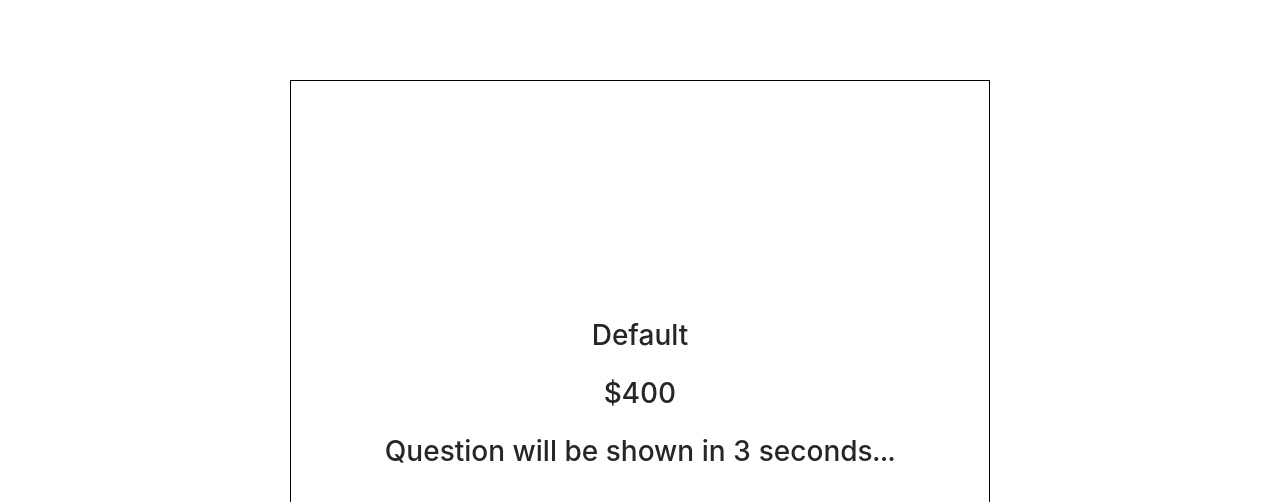
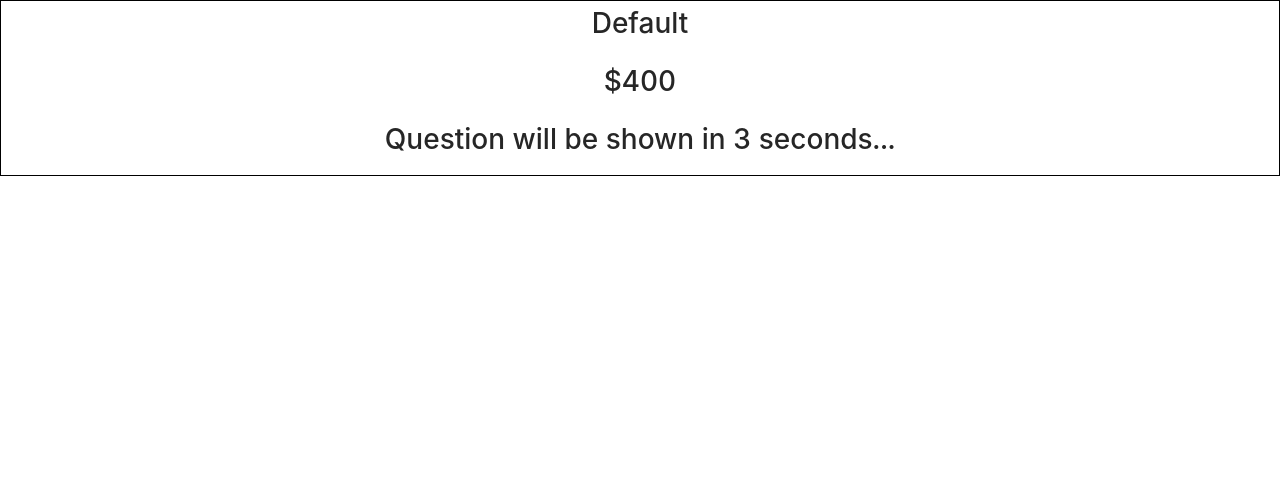
Before and after one commit to FerdinandYeboah/jepoardy, a React (Create React App) app: page /upcoming-question in a window 1280 px wide. Shown: the top 502 px of the page. Built offline with nearby package versions, Linux system fonts and the light colour scheme; no server answers.

Commit message:
Fixed inner styling for internal game components

```diff
--- a/src/components/game/GameQuestion.tsx
+++ b/src/components/game/GameQuestion.tsx
@@ -5,18 +5,10 @@ import { v4 as uuidv4 } from 'uuid';
 
 // Styles
 const flexContainer = {
-  width: "80VW",
-  maxWidth: "700px",
-  // above makes 800px fixed but then 80VW if goes screen size goes under 800px.",
-  // textAlign: "center",
-  // verticalAlign:
-  height: "80VH",
-  position: "absolute",
-  top: "50%",
-  left: "50%",
-  transform: "translate(-50%, -50%)",
+  height: "inherit",
+  width: "inherit",
   border: "1px solid black",
-  // Use flex for this container
+  // // Use flex for this container
   display: "flex",
   flexDirection: "column",
   alignItems: "center",
--- a/src/components/game/UpcomingQuestion.tsx
+++ b/src/components/game/UpcomingQuestion.tsx
@@ -3,18 +3,10 @@ import { UpcomingQuestionModel } from '../../models/UpcomingQuestionModel';
 
 // Styles
 const flexContainer = {
-  width: "80VW",
-  maxWidth: "700px",
-  // above makes 800px fixed but then 80VW if goes screen size goes under 800px.",
-  // textAlign: "center",
-  // verticalAlign:
-  height: "80VH",
-  position: "absolute",
-  top: "50%",
-  left: "50%",
-  transform: "translate(-50%, -50%)",
+  height: "inherit",
+  width: "inherit",
   border: "1px solid black",
-  // Use flex for this container
+  // // Use flex for this container
   display: "flex",
   flexDirection: "column",
   alignItems: "center",
--- a/src/screens/Game.tsx
+++ b/src/screens/Game.tsx
@@ -37,12 +37,13 @@ const gridContainer = {
   // above makes 800px fixed but then 80VW if goes screen size goes under 800px.",
   height: "80VH",
   display: "grid",
-  gridTemplateAreas:
-  `
-      "scoreboard scoreboard scoreboard scoreboard"
-      "gameboard  gameboard  gameboard  gameboard"
-      "gameboard  gameboard  gameboard  gameboard"
-  `,
+  // gridTemplateAreas:
+  // `
+  //     "scoreboard scoreboard scoreboard scoreboard"
+  //     "gameboard  gameboard  gameboard  gameboard"
+  //     "gameboard  gameboard  gameboard  gameboard"
+  // `,
+  gridTemplateRows: "1fr 3fr", //1st item 25% row height 2nd 75% row height.
   // margin: "auto", //This centers horizontally and seems to center children too.
   // border: "3px solid blue",
   // Below centers both
@@ -53,7 +54,7 @@ const gridContainer = {
 } as CSSProperties
 
 const scoreBoardStyle = {
-  gridArea: "scoreboard",
+  // gridArea: "scoreboard",
   // border: "3px solid black",
   // justifySelf: "center",
   // alignSelf: "center"
@@ -66,8 +67,13 @@ const scoreBoardStyle = {
 
 } as CSSProperties
 
+const innerComponentStyle = {
+  // maxHeight: "40VH", //If want to limit question box height.
+  height: "30VH",
+} as CSSProperties
+
 const gameBoardStyle = {
-  gridArea: "gameboard",
+  // gridArea: "gameboard",
   // border: "3px solid black",
   // width: "50%",
   // justifySelf: "center",
@@ -125,8 +131,14 @@ export default function Game(routerState: RouteComponentProps) {
 
   return (
     // eslint-disable-next-line no-restricted-globals
-    <div>
-      {screen}
+    <div style={gridContainer}>
+      <div style={scoreBoardStyle}>
+        <ScoreBoard {...game.players}></ScoreBoard>
+      </div>
+
+      <div style={innerComponentStyle}>
+        {screen}
+      </div>
     </div>
   )
 
@@ -143,17 +155,8 @@ function BoardScreen(props: BoardProps){
   const { players, questions } = props;
 
   return (
-    <div style={gridContainer}>
-
-      <div style={scoreBoardStyle}>
-        <ScoreBoard {...players}></ScoreBoard>
-      </div>
-
-
-      <div style={gameBoardStyle}>
-        <GameBoard {...questions}></GameBoard>
-      </div>
-
+    <div style={gameBoardStyle}>
+      <GameBoard {...questions}></GameBoard>
     </div>
   );
 
```
